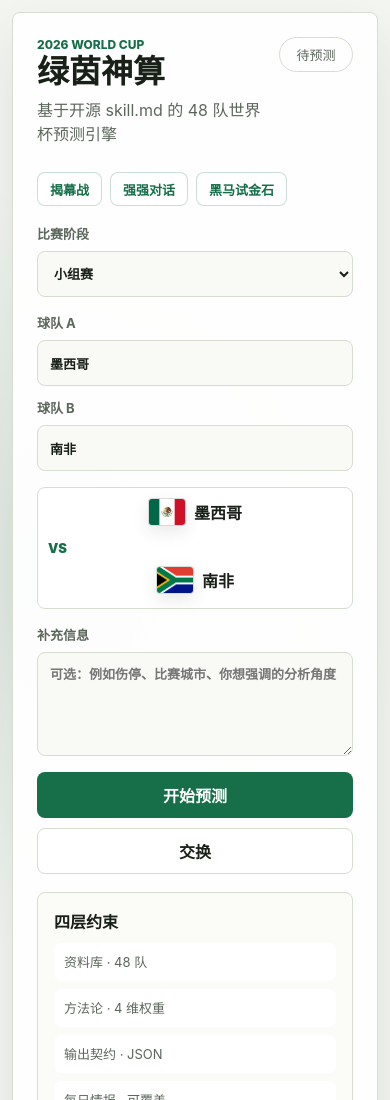
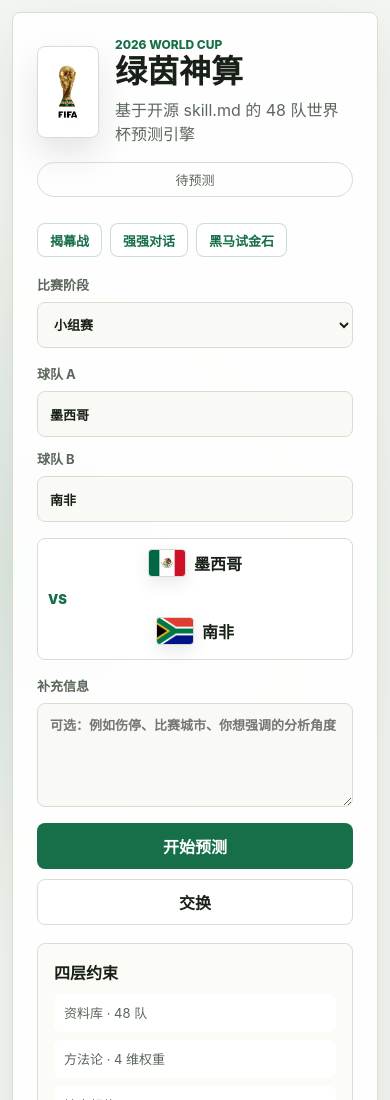
Before and after one commit to 0755pony/world-cup-skill-site, a website: page index.html in a window 390 px wide. Shown: the top 1100 px of the page. Drawn offline with Linux system fonts and the light colour scheme.

Commit message:
Add trophy logo and fix group layout

```diff
--- a/index.html
+++ b/index.html
@@ -4,6 +4,7 @@
     <meta charset="utf-8" />
     <meta name="viewport" content="width=device-width, initial-scale=1" />
     <title>绿茵神算</title>
+    <link rel="icon" href="/assets/brand/fifa-logo.png" />
     <link rel="stylesheet" href="/styles.css" />
   </head>
   <body>
@@ -11,10 +12,13 @@
       <section class="workspace" aria-label="世界杯预测">
         <div class="match-panel">
           <header class="topbar">
-            <div>
-              <p class="eyebrow">2026 World Cup</p>
-              <h1>绿茵神算</h1>
-              <p class="subtitle">基于开源 skill.md 的 48 队世界杯预测引擎</p>
+            <div class="brand-lockup">
+              <img class="brand-logo" src="/assets/brand/fifa-logo.png" alt="FIFA World Cup trophy logo" />
+              <div>
+                <p class="eyebrow">2026 World Cup</p>
+                <h1>绿茵神算</h1>
+                <p class="subtitle">基于开源 skill.md 的 48 队世界杯预测引擎</p>
+              </div>
             </div>
             <div class="status" id="status">待预测</div>
           </header>
--- a/styles.css
+++ b/styles.css
@@ -68,6 +68,24 @@ textarea {
   justify-content: space-between;
   gap: 16px;
   margin-bottom: 26px;
+}
+
+.brand-lockup {
+  display: grid;
+  grid-template-columns: 78px minmax(0, 1fr);
+  gap: 16px;
+  align-items: center;
+}
+
+.brand-logo {
+  width: 78px;
+  height: 116px;
+  object-fit: contain;
+  border-radius: 8px;
+  background: #ffffff;
+  border: 1px solid var(--line);
+  padding: 8px;
+  box-shadow: 0 16px 34px rgba(28, 48, 32, 0.12);
 }
 
 .eyebrow {
@@ -508,7 +526,7 @@ pre {
 }
 
 .groups-panel {
-  grid-column: 1 / -1;
+  grid-column: 2 / 3;
   padding: clamp(20px, 4vw, 28px);
 }
 
@@ -561,6 +579,10 @@ pre {
     position: static;
   }
 
+  .groups-panel {
+    grid-column: 1 / -1;
+  }
+
   .groups-grid {
     grid-template-columns: 1fr 1fr;
   }
@@ -569,6 +591,19 @@ pre {
 @media (max-width: 620px) {
   .app-shell {
     padding: 12px;
+  }
+
+  .topbar {
+    display: grid;
+  }
+
+  .brand-lockup {
+    grid-template-columns: 62px minmax(0, 1fr);
+  }
+
+  .brand-logo {
+    width: 62px;
+    height: 92px;
   }
 
   .team-grid,
```
Also changed, not shown: assets/brand/fifa-logo.png (added).
